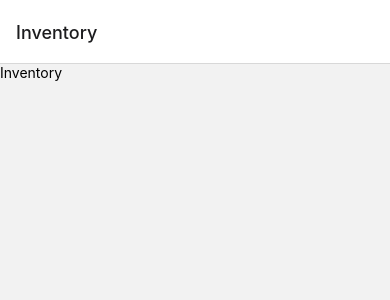
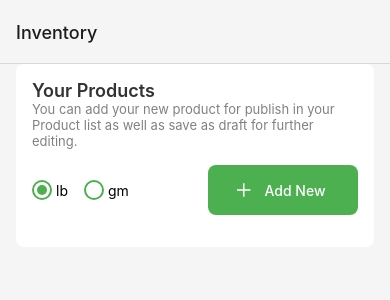
Before and after one commit to nazmulrony/react-native-custom-components-preactice, a React Native app: screen /Inventory in a window 390 px wide. Shown: the top 300 px of the page. Built offline with nearby package versions, Linux system fonts and the light colour scheme.

Commit message:
your product section completed

```diff
--- a/App.js
+++ b/App.js
@@ -45,7 +45,16 @@ export default function App() {
                             headerShown: false,
                         }}
                     /> */}
-                    <Stack.Screen name="Inventory" component={Inventory} />
+                    <Stack.Screen
+                        name="Inventory"
+                        component={Inventory}
+                        options={{
+                            headerStyle: {
+                                backgroundColor: "#F5F5F5",
+                                elevation: 0,
+                            },
+                        }}
+                    />
                 </Stack.Navigator>
             </NavigationContainer>
         </>
--- /dev/null
+++ b/components/Inventory/YourProduct.js
@@ -0,0 +1,67 @@
+import { View, Text, StyleSheet } from "react-native";
+import React, { useState } from "react";
+import { GlobalStyles } from "../../constants/style";
+import RadioButtons from "../RadioButtons";
+import PrimaryButton from "../PrimaryButton";
+import { Ionicons } from "@expo/vector-icons";
+
+const YourProduct = () => {
+    const [value, setValue] = useState("lb");
+    const items = [
+        {
+            label: "lb",
+            value: "lb",
+        },
+        {
+            label: "gm",
+            value: "gm",
+        },
+    ];
+    return (
+        <View style={styles.container}>
+            <Text style={styles.title}>Your Products</Text>
+            <Text style={styles.fontBase}>
+                You can add your new product for publish in your Product list as
+                well as save as draft for further editing.
+            </Text>
+
+            <View style={styles.buttonsContainer}>
+                <RadioButtons
+                    items={items}
+                    onPress={setValue}
+                    direction="row"
+                    color={"#4CAF50"}
+                    initial={value}
+                    gap={16}
+                />
+                <PrimaryButton style={{ width: 150 }} icon="add">
+                    Add New
+                </PrimaryButton>
+            </View>
+        </View>
+    );
+};
+
+export default YourProduct;
+
+const styles = StyleSheet.create({
+    container: {
+        padding: 16,
+        backgroundColor: "#ffffff",
+        borderRadius: 8,
+    },
+    title: {
+        fontSize: 18,
+        fontWeight: "600",
+        color: GlobalStyles.colors.gray700,
+    },
+    fontBase: {
+        fontSize: 13,
+        color: GlobalStyles.colors.gray300,
+    },
+    buttonsContainer: {
+        marginVertical: 16,
+        flexDirection: "row",
+        justifyContent: "space-between",
+    },
+});
--- a/components/PrimaryButton.js
+++ b/components/PrimaryButton.js
@@ -1,8 +1,9 @@
 import { View, Text, Pressable, StyleSheet } from "react-native";
 import React from "react";
 import { GlobalStyles } from "../constants/style";
+import { Ionicons } from "@expo/vector-icons";
 
-const PrimaryButton = ({ style, onPress, children }) => {
+const PrimaryButton = ({ style, onPress, children, icon }) => {
     return (
         <View style={[styles.root, style]}>
             <Pressable
@@ -10,6 +11,7 @@ const PrimaryButton = ({ style, onPress, children }) => {
                 style={({ pressed }) => pressed && styles.pressed}
             >
                 <View style={styles.buttonContainer}>
+                    <Ionicons name={icon} size={24} color="white" />
                     <Text style={styles.buttonText}>{children}</Text>
                 </View>
             </Pressable>
@@ -27,6 +29,9 @@ const styles = StyleSheet.create({
         backgroundColor: GlobalStyles.colors.primary500,
         padding: 12,
         borderRadius: 8,
+        flexDirection: "row",
+        justifyContent: "center",
+        alignItems: "center",
     },
     pressed: {
         opacity: 0.75,
@@ -35,5 +40,7 @@ const styles = StyleSheet.create({
         fontSize: 14,
         textAlign: "center",
         color: "white",
+        fontWeight: "500",
+        marginHorizontal: 8,
     },
 });
--- a/components/RadioButtons.js
+++ b/components/RadioButtons.js
@@ -69,6 +69,6 @@ const styles = StyleSheet.create({
         backgroundColor: "black",
     },
     label: {
-        textTransform: "capitalize",
+        // textTransform: "capitalize",
     },
 });
--- a/screens/Inventory.js
+++ b/screens/Inventory.js
@@ -1,12 +1,23 @@
-import { View, Text } from "react-native";
+import { View, Text, StyleSheet } from "react-native";
 import React from "react";
+import { GlobalStyles } from "../constants/style";
+import YourProduct from "../components/Inventory/YourProduct";
 
 const Inventory = () => {
     return (
-        <View>
-            <Text>Inventory</Text>
+        <View style={styles.screen}>
+            <YourProduct />
         </View>
     );
 };
 
 export default Inventory;
+
+const styles = StyleSheet.create({
+    screen: {
+        flex: 1,
+        backgroundColor: GlobalStyles.colors.light50,
+        paddingHorizontal: 16,
+        paddingBottom: 24,
+    },
+});
```
